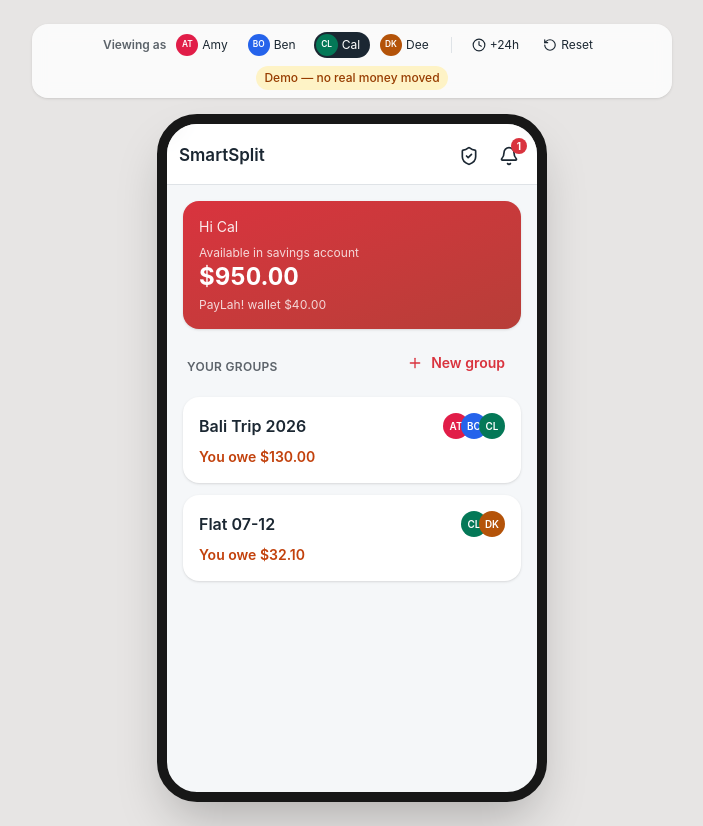
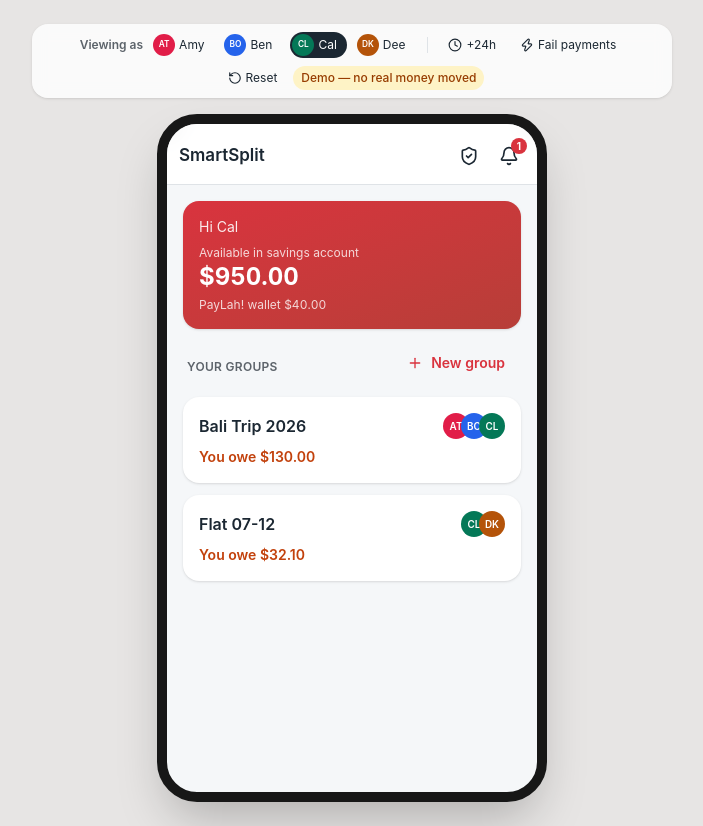
Before and after one commit to aryaman-agarwal/sc4025-dbs-smartsplit, a React (Vite) app: page / in a window 1280 px wide. Shown: the whole page, without its empty margins (288-991 px from the left). Built offline with nearby package versions, Linux system fonts and the light colour scheme.

Commit message:
feat(demo): toolbar switch to make payments fail for the error-state demo

```diff
--- a/src/components/DemoToolbar.tsx
+++ b/src/components/DemoToolbar.tsx
@@ -1,4 +1,6 @@
-import { Clock, RotateCcw } from "lucide-react";
+import { Clock, RotateCcw, Zap, ZapOff } from "lucide-react";
+import { useState } from "react";
+import { demoSettings } from "../services/payNow";
 import { useNavigate } from "react-router-dom";
 import { useAppStore } from "../store/useAppStore";
 import { Avatar } from "./ui";
@@ -7,6 +9,7 @@ import { Avatar } from "./ui";
  * Presenter controls that sit OUTSIDE the phone frame:
  * - switch between Amy, Ben, Cal and Dee to show both sides of a payment or approval
  * - move the demo clock forward to show reminders, expiry and cooling-off
+ * - make PayNow payments fail, to show "You were not charged" (US-15, US-17)
  * - reset all demo data
  */
 export function DemoToolbar() {
@@ -18,6 +21,7 @@ export function DemoToolbar() {
   const offset = useAppStore((s) => s.clockOffsetHours);
   const resetDemo = useAppStore((s) => s.resetDemo);
   const demoIds = ["amy", "ben", "cal", "dee"];
+  const [failing, setFailing] = useState(demoSettings.failureRate > 0);
 
   return (
     <div className="flex w-full max-w-[640px] flex-wrap items-center justify-center gap-2 rounded-2xl bg-white/80 px-3 py-2 text-xs shadow-sm backdrop-blur">
@@ -41,6 +45,17 @@ export function DemoToolbar() {
       </button>
       <button
         onClick={() => {
+          demoSettings.failureRate = failing ? 0 : 1;
+          setFailing(!failing);
+        }}
+        className={`flex items-center gap-1 rounded-full px-2 py-1 ${failing ? "bg-brand-soft text-brand" : "hover:bg-neutral-100"}`}
+        title="Make every PayNow payment fail, to demo the error state"
+        aria-pressed={failing}
+      >
+        {failing ? <ZapOff size={14} /> : <Zap size={14} />} {failing ? "Payments failing" : "Fail payments"}
+      </button>
+      <button
+        onClick={() => {
           resetDemo();
           navigate("/");
         }}
```
